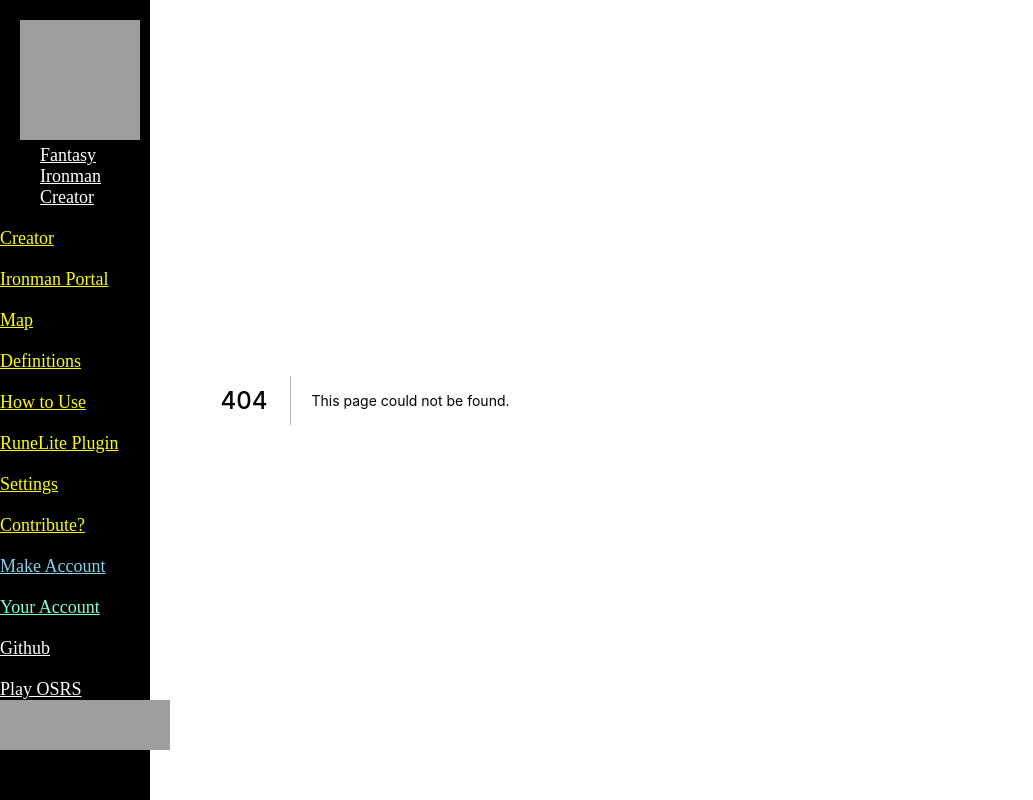
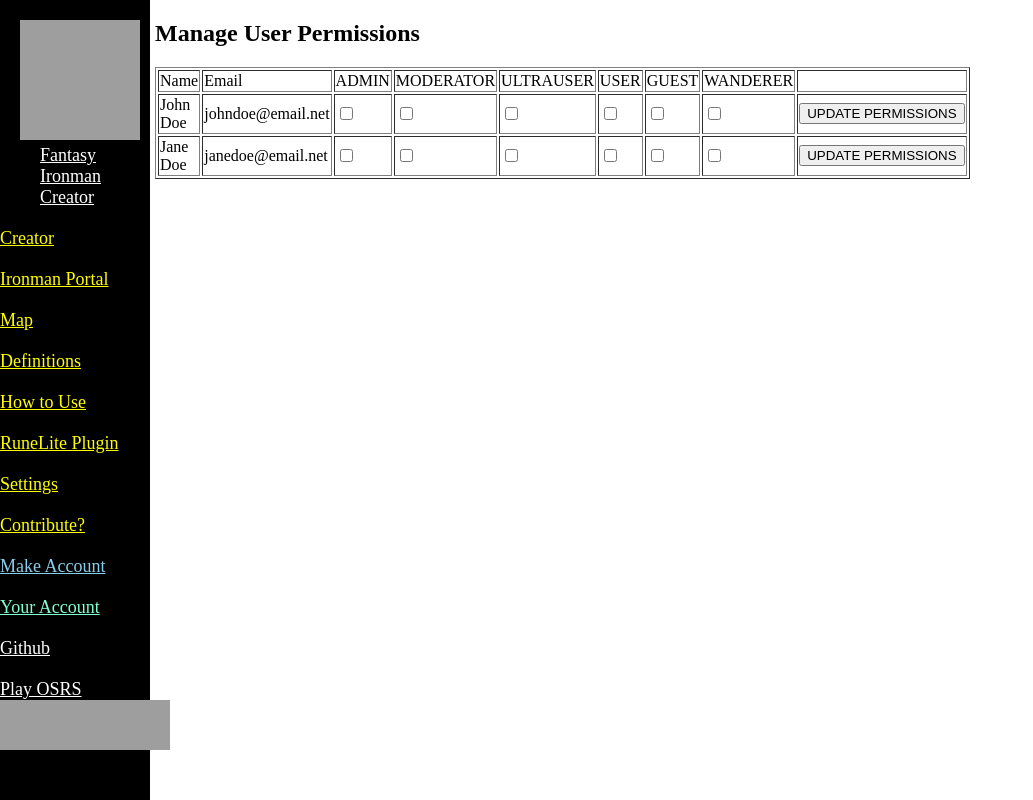
Before and after one commit to Yonkai/ironman-challenge-maker, a Next.js app: page /permissions in a window 1280 px wide. Before the commit this address had no page. Shown: the whole page, without its empty margins (0-1033 px from the left). Built offline with nearby package versions, Linux system fonts and the light colour scheme; grey boxes are pictures that could not be loaded; a web font is replaced by a local one.

Commit message:
add frontend unrefined/unsecured permissions component

```diff
--- a/components/account-auth-permissions/AccountGate.js
+++ b/components/account-auth-permissions/AccountGate.js
@@ -1,6 +1,8 @@
 import SignIntoYourAccount from './SignIntoYourAccount'
 
 // Unrefined component
+// Obviously need proper security mechanism to make this works
+// like in the graphql course.
 const AccountGate = (props) => {
   return (
     <>
--- /dev/null
+++ b/components/account-auth-permissions/ManageUserPermissions.js
@@ -0,0 +1,52 @@
+const ManageUserPermissions = (props) => {
+  return (
+    <>
+      <table border='1'>
+        <tbody>
+          <tr>
+            <td>Name</td>
+            <td>Email</td>
+            <td>ADMIN</td>
+            <td>MODERATOR</td>
+            <td>ULTRAUSER</td>
+            <td>USER</td>
+            <td>GUEST</td>
+            <td>WANDERER</td>
+            <td>&nbsp;</td>
+          </tr>
+          {/* todo: iterate through users data to eventually generate rows for table: */}
+          <tr>
+            <td>John Doe</td>
+            <td>johndoe@email.net</td>
+            <td><input type='checkbox' /></td>
+            <td><input type='checkbox' /></td>
+            <td><input type='checkbox' /></td>
+            <td><input type='checkbox' /></td>
+            <td><input type='checkbox' /></td>
+            <td><input type='checkbox' /></td>
+            <td><input type='button' value='UPDATE PERMISSIONS' /></td>
+          </tr>
+          <tr>
+            <td>Jane Doe</td>
+            <td>janedoe@email.net</td>
+            <td><input type='checkbox' /></td>
+            <td><input type='checkbox' /></td>
+            <td><input type='checkbox' /></td>
+            <td><input type='checkbox' /></td>
+            <td><input type='checkbox' /></td>
+            <td><input type='checkbox' /></td>
+            <td><input type='button' value='UPDATE PERMISSIONS' /></td>
+          </tr>
+        </tbody>
+      </table>
+      <style jsx>{
+        `tr:nth-child(n+2):hover {
+                background-color: #eee;
+              }`
+      }
+      </style>
+    </>
+  )
+}
+
+export default ManageUserPermissions
--- /dev/null
+++ b/pages/permissions.js
@@ -0,0 +1,18 @@
+import React, { Component } from 'react'
+import ManageUserPermissions from '../components/account-auth-permissions/ManageUserPermissions'
+import AccountGate from '../components/account-auth-permissions/AccountGate'
+class Settings extends Component {
+  render () {
+    return (
+      <div>
+        <h2>Manage User Permissions</h2>
+        {/* This will obviously need to gated: */}
+        <AccountGate signedUp>
+          <ManageUserPermissions />
+        </AccountGate>
+      </div>
+    )
+  }
+}
+
+export default Settings
```
